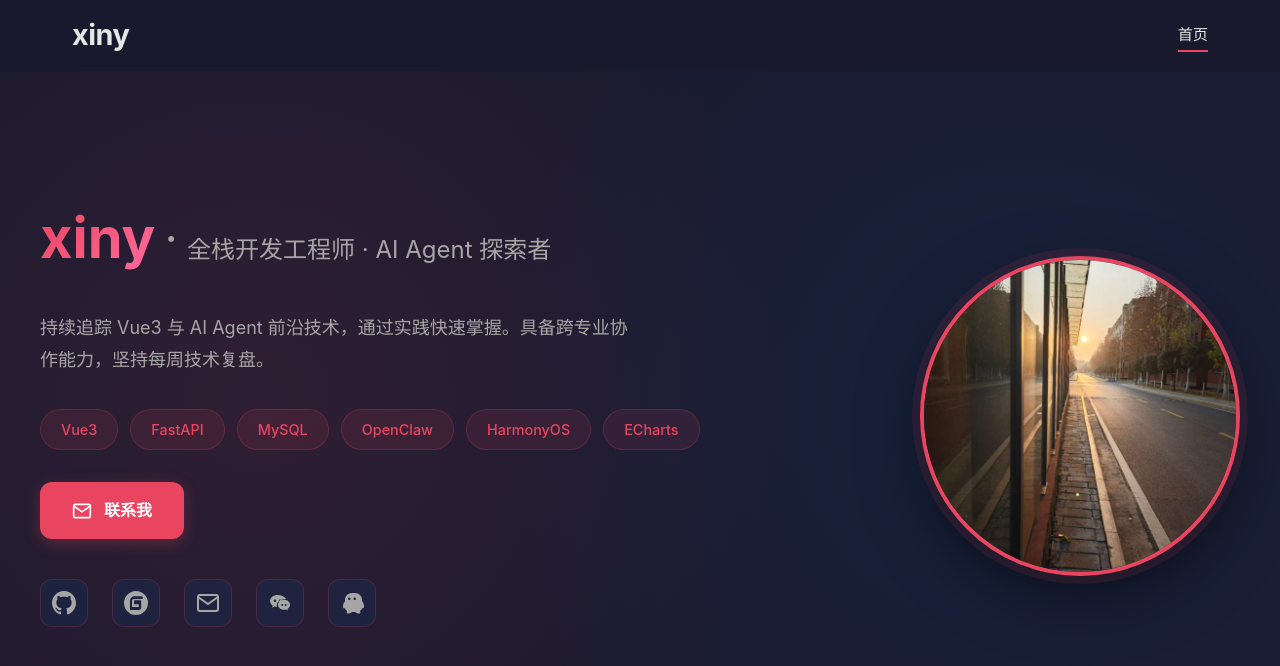
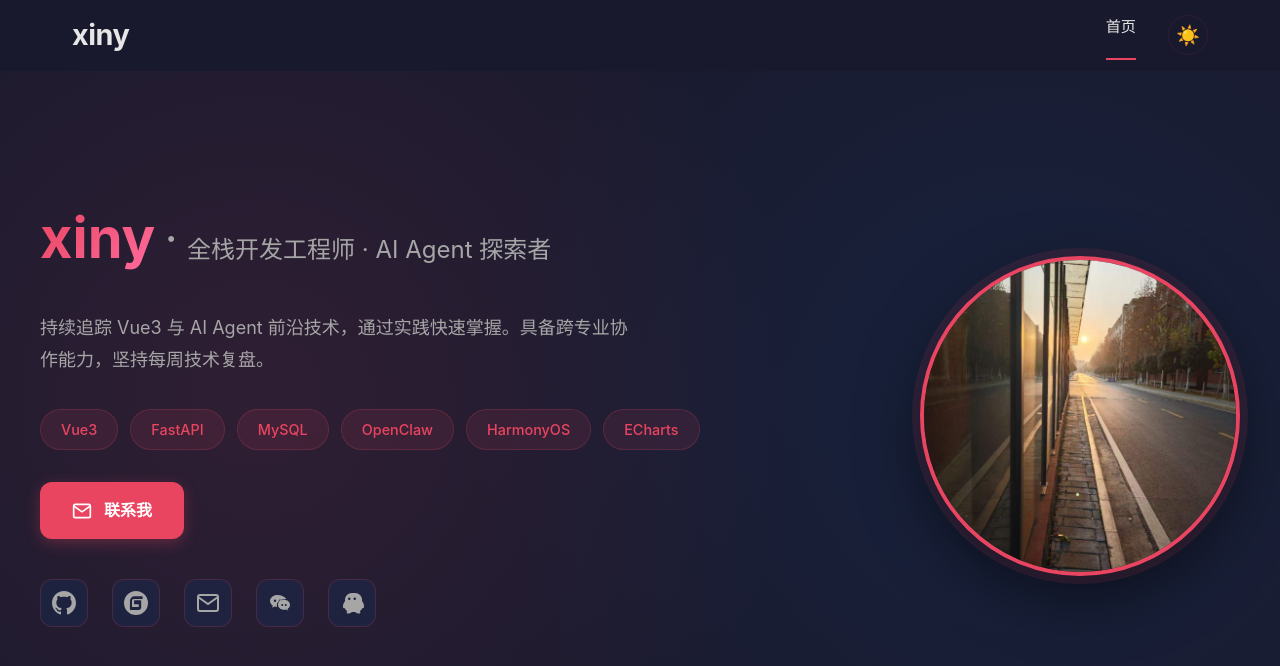
Before and after one commit to xin-07/xinysoft, a Vue app: page / in a window 1280 px wide. Shown: the top 666 px of the page. Built offline with nearby package versions, Linux system fonts and the light colour scheme; no server answers.

Commit message:
亮暗主题切换

```diff
--- a/index.html
+++ b/index.html
@@ -5,6 +5,15 @@
     <link rel="icon" type="image/png" href="/logo2.png" />
     <meta name="viewport" content="width=device-width, initial-scale=1.0" />
     <title>xinysoft</title>
+    <script>
+      // 防止主题闪烁，在页面加载前应用主题
+      (function() {
+        const THEME_STORAGE_KEY = 'xiny-theme-preference';
+        const savedTheme = localStorage.getItem(THEME_STORAGE_KEY);
+        const theme = savedTheme && (savedTheme === 'dark' || savedTheme === 'light') ? savedTheme : 'dark';
+        document.documentElement.setAttribute('data-theme', theme);
+      })();
+    </script>
   </head>
   <body>
     <div id="app"></div>
--- a/src/components/Navbar.vue
+++ b/src/components/Navbar.vue
@@ -10,6 +10,14 @@
         <a href="#hero" class="nav-link" :class="{ active: activeSection === 'hero' }">
           首页
         </a>
+        <button
+          class="theme-toggle"
+          @click="toggleTheme"
+          :aria-label="currentTheme === 'dark' ? '切换到亮色主题' : '切换到暗色主题'"
+        >
+          <span class="theme-icon" v-if="currentTheme === 'dark'">☀️</span>
+          <span class="theme-icon" v-else>🌙</span>
+        </button>
       </div>
 
       <!-- 移动端汉堡菜单 -->
@@ -25,16 +33,27 @@
       <a href="#hero" class="mobile-nav-link" @click="closeMenu">
         首页
       </a>
+      <button
+        class="mobile-theme-toggle"
+        @click="toggleTheme"
+        :aria-label="currentTheme === 'dark' ? '切换到亮色主题' : '切换到暗色主题'"
+      >
+        <span class="theme-icon" v-if="currentTheme === 'dark'">☀️</span>
+        <span class="theme-icon" v-else>🌙</span>
+        <span class="theme-text">{{ currentTheme === 'dark' ? '亮色主题' : '暗色主题' }}</span>
+      </button>
     </div>
   </nav>
 </template>
 
 <script setup>
 import { ref, onMounted, onUnmounted } from 'vue'
+import { useTheme } from '../composables/useTheme'
 
 const isScrolled = ref(false)
 const isMenuOpen = ref(false)
 const activeSection = ref('hero')
+const { currentTheme, toggleTheme } = useTheme()
 
 const handleScroll = () => {
   isScrolled.value = window.scrollY > 50
@@ -82,15 +101,15 @@ onUnmounted(() => {
   left: 0;
   right: 0;
   z-index: 1000;
-  background: rgba(26, 26, 46, 0.95);
+  background: var(--color-navbar-bg);
   backdrop-filter: blur(10px);
   border-bottom: 1px solid transparent;
   transition: all 0.3s ease;
 }
 
 .navbar-scrolled {
-  border-bottom-color: rgba(233, 69, 96, 0.2);
-  box-shadow: 0 2px 20px rgba(0, 0, 0, 0.3);
+  border-bottom-color: var(--color-accent-light);
+  box-shadow: var(--shadow-md);
 }
 
 .navbar-container {
@@ -151,6 +170,40 @@ onUnmounted(() => {
   width: 100%;
 }
 
+/* PC端主题切换按钮 */
+.theme-toggle {
+  display: flex;
+  align-items: center;
+  justify-content: center;
+  width: 40px;
+  height: 40px;
+  border-radius: var(--radius-full);
+  background: transparent;
+  border: 1px solid var(--color-accent-light);
+  cursor: pointer;
+  transition: all 0.3s ease;
+}
+
+.theme-toggle:hover {
+  background: var(--color-accent-light);
+  border-color: var(--color-accent);
+}
+
+.theme-toggle:focus-visible {
+  outline: 2px solid var(--color-accent);
+  outline-offset: 2px;
+}
+
+.theme-icon {
+  font-size: 1.2rem;
+  display: inline-block;
+  transition: transform 0.3s ease;
+}
+
+.theme-toggle:hover .theme-icon {
+  transform: rotate(15deg);
+}
+
 .hamburger {
   display: none;
   flex-direction: column;
@@ -188,9 +241,9 @@ onUnmounted(() => {
   top: 70px;
   left: 0;
   right: 0;
-  background: rgba(26, 26, 46, 0.98);
+  background: var(--color-navbar-bg-solid);
   backdrop-filter: blur(10px);
-  border-top: 1px solid rgba(233, 69, 96, 0.2);
+  border-top: 1px solid var(--color-accent-light);
   padding: 1rem 0;
   transform: translateY(-100%);
   opacity: 0;
@@ -213,7 +266,33 @@ onUnmounted(() => {
 
 .mobile-nav-link:hover {
   color: var(--color-accent);
-  background: rgba(233, 69, 96, 0.1);
+  background: var(--color-accent-light);
+}
+
+/* 移动端主题切换按钮 */
+.mobile-theme-toggle {
+  display: flex;
+  align-items: center;
+  gap: 0.75rem;
+  width: 100%;
+  padding: 1rem 2rem;
+  color: var(--color-text-secondary);
+  font-size: 1rem;
+  text-align: left;
+  transition: all 0.3s ease;
+}
+
+.mobile-theme-toggle:hover {
+  color: var(--color-accent);
+  background: var(--color-accent-light);
+}
+
+.mobile-theme-toggle .theme-icon {
+  font-size: 1.2rem;
+}
+
+.mobile-theme-toggle .theme-text {
+  flex: 1;
 }
 
 @media (max-width: 768px) {
--- /dev/null
+++ b/src/composables/useTheme.js
@@ -0,0 +1,53 @@
+import { ref, watch, onMounted } from 'vue'
+
+const THEME_STORAGE_KEY = 'xiny-theme-preference'
+
+// 主题状态
+const currentTheme = ref('dark')
+
+// 初始化主题
+const initTheme = () => {
+  // 从 localStorage 读取用户偏好
+  const savedTheme = localStorage.getItem(THEME_STORAGE_KEY)
+
+  if (savedTheme && (savedTheme === 'dark' || savedTheme === 'light')) {
+    currentTheme.value = savedTheme
+  } else {
+    // 默认暗色主题
+    currentTheme.value = 'dark'
+  }
+
+  // 应用主题
+  applyTheme(currentTheme.value)
+}
+
+// 应用主题到 DOM
+const applyTheme = (theme) => {
+  document.documentElement.setAttribute('data-theme', theme)
+}
+
+// 切换主题
+const toggleTheme = () => {
+  currentTheme.value = currentTheme.value === 'dark' ? 'light' : 'dark'
+}
+
+// 监听主题变化，保存到 localStorage 并应用
+watch(currentTheme, (newTheme) => {
+  localStorage.setItem(THEME_STORAGE_KEY, newTheme)
+  applyTheme(newTheme)
+})
+
+export function useTheme() {
+  onMounted(() => {
+    // 确保主题已初始化
+    if (!document.documentElement.hasAttribute('data-theme')) {
+      initTheme()
+    }
+  })
+
+  return {
+    currentTheme,
+    toggleTheme,
+    initTheme
+  }
+}
--- a/src/style.css
+++ b/src/style.css
@@ -1,6 +1,8 @@
 /* 全局样式和 CSS 变量 */
 
-:root {
+/* 默认暗色主题 */
+:root,
+:root[data-theme="dark"] {
   /* 主色板 */
   --color-bg-primary: #1a1a2e;      /* 深蓝黑底色 */
   --color-bg-secondary: #16213e;    /* 稍浅的二级背景 */
@@ -12,6 +14,10 @@
   --color-text-primary: #e6e6e6;    /* 主要文字 */
   --color-text-secondary: #a6a6a6;  /* 次要/描述文字 */
   --color-text-on-accent: #ffffff;  /* 强调色上的文字 */
+
+  /* 导航栏背景色 */
+  --color-navbar-bg: rgba(26, 26, 46, 0.95);
+  --color-navbar-bg-solid: rgba(26, 26, 46, 0.98);
 
   /* 字体栈 */
   --font-sans: 'Inter', -apple-system, BlinkMacSystemFont, 'Segoe UI', 'Roboto', 'Oxygen', 'Ubuntu', 'Cantarell', 'Fira Sans', 'Droid Sans', 'Helvetica Neue', sans-serif;
@@ -49,6 +55,32 @@
   --transition-slow: 0.5s ease;
 }
 
+/* 亮色主题 */
+:root[data-theme="light"] {
+  /* 主色板 */
+  --color-bg-primary: #f8f9fa;
+  --color-bg-secondary: #ffffff;
+  --color-surface: #e9ecef;
+
+  /* 文本色 */
+  --color-text-primary: #212529;
+  --color-text-secondary: #6c757d;
+
+  /* 强调色 */
+  --color-accent: #e94560;
+  --color-accent-light: rgba(233, 69, 96, 0.1);
+
+  /* 导航栏背景色 */
+  --color-navbar-bg: rgba(248, 249, 250, 0.95);
+  --color-navbar-bg-solid: rgba(255, 255, 255, 0.98);
+
+  /* 阴影（亮色主题使用更柔和的阴影） */
+  --shadow-sm: 0 2px 8px rgba(0, 0, 0, 0.05);
+  --shadow-md: 0 4px 16px rgba(0, 0, 0, 0.08);
+  --shadow-lg: 0 8px 32px rgba(0, 0, 0, 0.12);
+  --shadow-xl: 0 16px 48px rgba(0, 0, 0, 0.15);
+}
+
 /* 全局重置 */
 *,
 *::before,
@@ -56,6 +88,16 @@
   box-sizing: border-box;
   margin: 0;
   padding: 0;
+}
+
+/* 主题切换过渡效果 */
+*,
+*::before,
+*::after {
+  transition: background-color 0.3s ease,
+              color 0.3s ease,
+              border-color 0.3s ease,
+              box-shadow 0.3s ease;
 }
 
 html {
```
